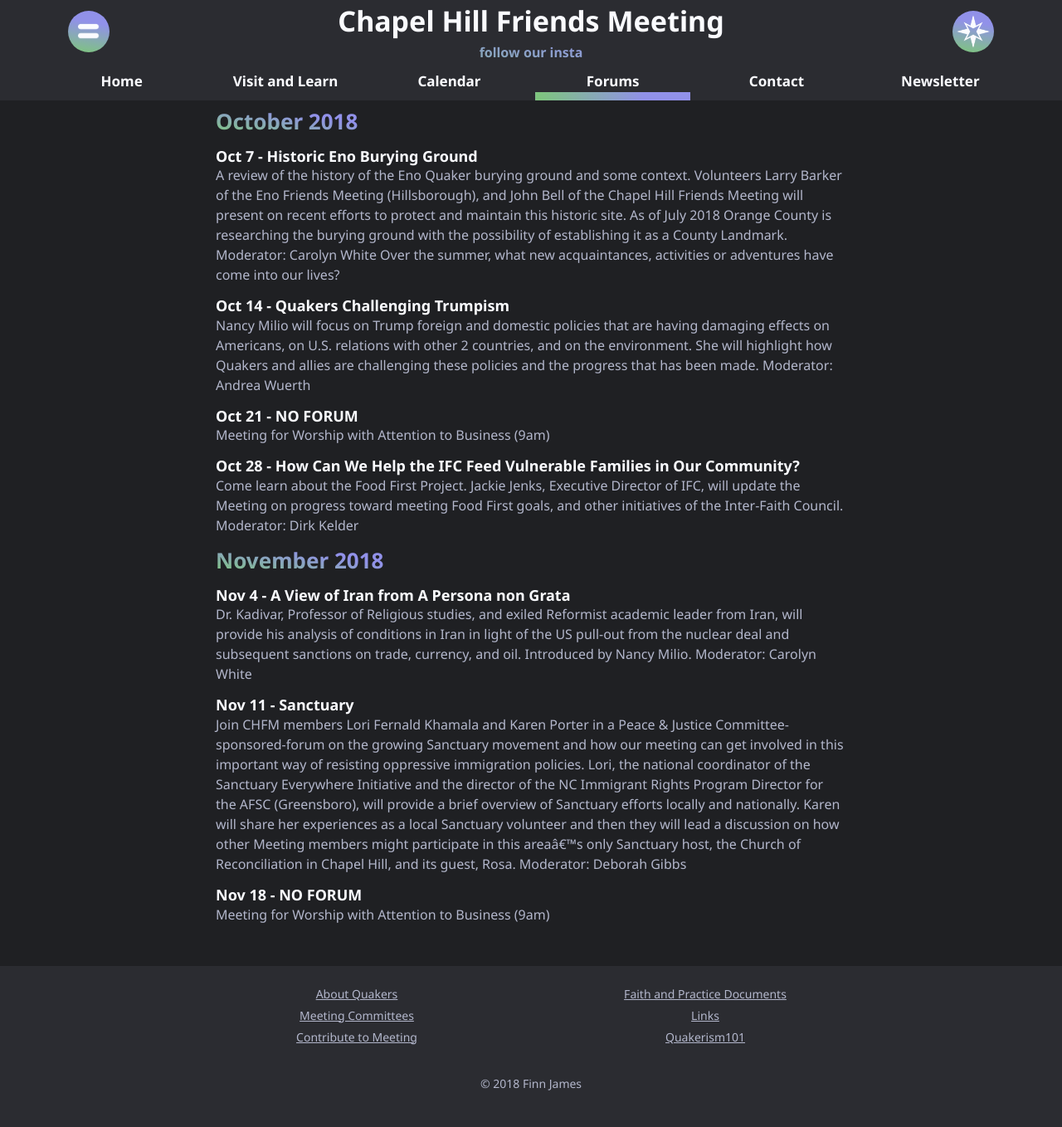
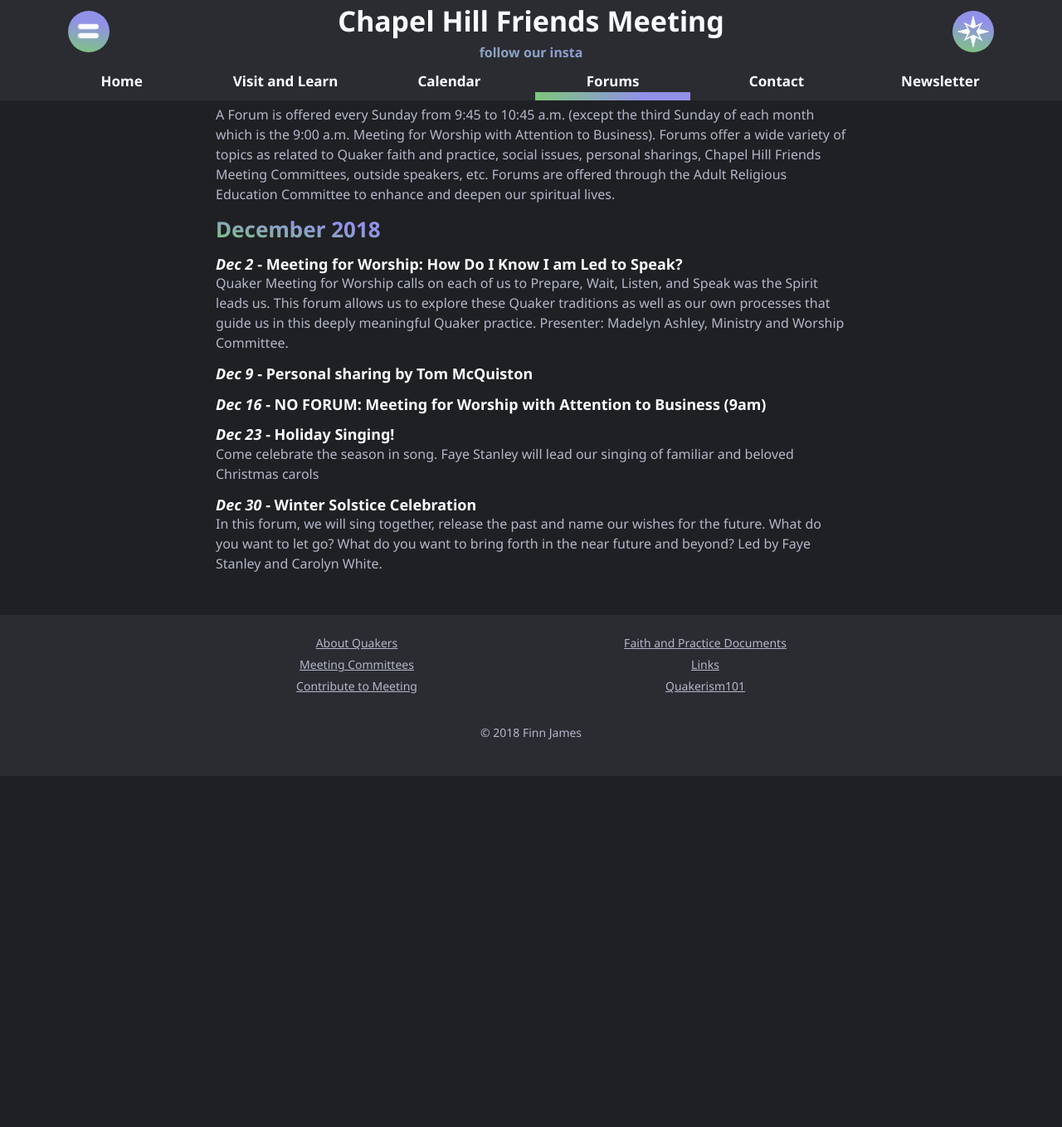
Before and after one commit to chfm/chfm.github.io, a Jekyll site: the page built from forums.md, in a window 1280 px wide. Shown: the whole page at 83% size. Built offline with Jekyll 4.4.1, drawn with Linux system fonts in a browser that asks for light colours; nearby versions of some CDN libraries; after the commit the page ends 935 px from its top, so only the background shows below that.

Commit message:
forum page uses collections

```diff
--- a/_config.yml
+++ b/_config.yml
@@ -28,6 +28,9 @@ markdown: kramdown
 plugins:
   - jekyll-feed
 
+collections:
+  - forums
+
 # Exclude from processing.
 # The following items will not be processed, by default. Create a custom list
 # to override the default setting.
--- a/_layouts/post.html
+++ b/_layouts/post.html
@@ -2,9 +2,8 @@
 layout: default
 ---
 
-<!-- For the purposes of blogging. TODO: use .yml instead. -->
+<!-- For the purposes of blogging -->
 
 <h1>{{ page.title }}</h1>
-<p>{{ page.date | date_to_string }}</p>
 
 {{ content }}
--- a/_sass/main.scss
+++ b/_sass/main.scss
@@ -287,6 +287,7 @@ a {
   color: $dark2;
 }
 
+// this stuff makes the arrows... in a surprisingly elegant way. huh.
 .accordionButton::before {
     font-family: "Font Awesome 5 Free";
     content: "\f107";
--- a/forums.md
+++ b/forums.md
@@ -1,24 +1,20 @@
 ---
-layout: center
+layout: default
 title: CHFM Forums
 permalink: /forums
-sidebar: forums-sidebar
 ---
 
-# October 2018
-## **Oct 7** - Historic Eno Burying Ground
-A review of the history of the Eno Quaker burying ground and some context. Volunteers Larry Barker of the Eno Friends Meeting (Hillsborough), and John Bell of the Chapel Hill Friends Meeting will present on recent efforts to protect and maintain this historic site. As of July 2018 Orange County is researching the burying ground with the possibility of establishing it as a County Landmark. Moderator: Carolyn White Over the summer, what new acquaintances, activities or adventures have come into our lives?
-## **Oct 14** - Quakers Challenging Trumpism
-Nancy Milio will focus on Trump foreign and domestic policies that are having damaging effects on Americans, on U.S. relations with other 2 countries, and on the environment. She will highlight how Quakers and allies are challenging these policies and the progress that has been made. Moderator: Andrea Wuerth
-## **Oct 21** - NO FORUM
-Meeting for Worship with Attention to Business (9am)
-## **Oct 28** - How Can We Help the IFC Feed Vulnerable Families in Our Community?
-Come learn about the Food First Project. Jackie Jenks, Executive Director of IFC, will update the Meeting on progress toward meeting Food First goals, and other initiatives of the Inter-Faith Council. Moderator: Dirk Kelder
-
-# November 2018
-## **Nov 4** - A View of Iran from A Persona non Grata
-Dr. Kadivar, Professor of Religious studies, and exiled Reformist academic leader from Iran, will provide his analysis of conditions in Iran in light of the US pull-out from the nuclear deal and subsequent sanctions on trade, currency, and oil. Introduced by Nancy Milio. Moderator: Carolyn White
-## **Nov 11** - Sanctuary
-Join CHFM members Lori Fernald Khamala and Karen Porter in a Peace & Justice Committee-sponsored-forum on the growing Sanctuary movement and how our meeting can get involved in this important way of resisting oppressive immigration policies. Lori, the national coordinator of the Sanctuary Everywhere Initiative and the director of the NC Immigrant Rights Program Director for the AFSC (Greensboro), will provide a brief overview of Sanctuary efforts locally and nationally. Karen will share her experiences as a local Sanctuary volunteer and then they will lead a discussion on how other Meeting members might participate in this areaâ€™s only Sanctuary host, the Church of Reconciliation in Chapel Hill, and its guest, Rosa. Moderator: Deborah Gibbs
-## **Nov 18** - NO FORUM
-Meeting for Worship with Attention to Business (9am)
+<div class="container" id="content">
+  <div class="row">
+    <div class="col pagecontent">
+        <p>A Forum is offered every Sunday from 9:45 to 10:45 a.m. (except the third Sunday of each month which is the 9:00 a.m. Meeting for Worship with Attention to Business). Forums offer a wide variety of topics as related to Quaker faith and practice, social issues, personal sharings, Chapel Hill Friends Meeting Committees, outside speakers, etc. Forums are offered through the Adult Religious Education Committee to enhance and deepen our spiritual lives.</p>
+        {% for item in site.forums %}
+            {% capture currentDate %}{{ site.time | date: '%s' }}{% endcapture %}
+            {% capture removeDate %}{{ item.removeDate | date: '%s' }}{% endcapture %}
+            {% if currentDate < removeDate %}
+                {{ item.content }}
+            {% endif %}
+        {% endfor %}
+    </div>
+  </div>
+</div>
```
Also changed, not shown: _forums/2018-10.md (added, +19 -0 lines), _forums/2018-11.md (added, +16 -0 lines), _forums/2018-12.md (added, +20 -0 lines).
